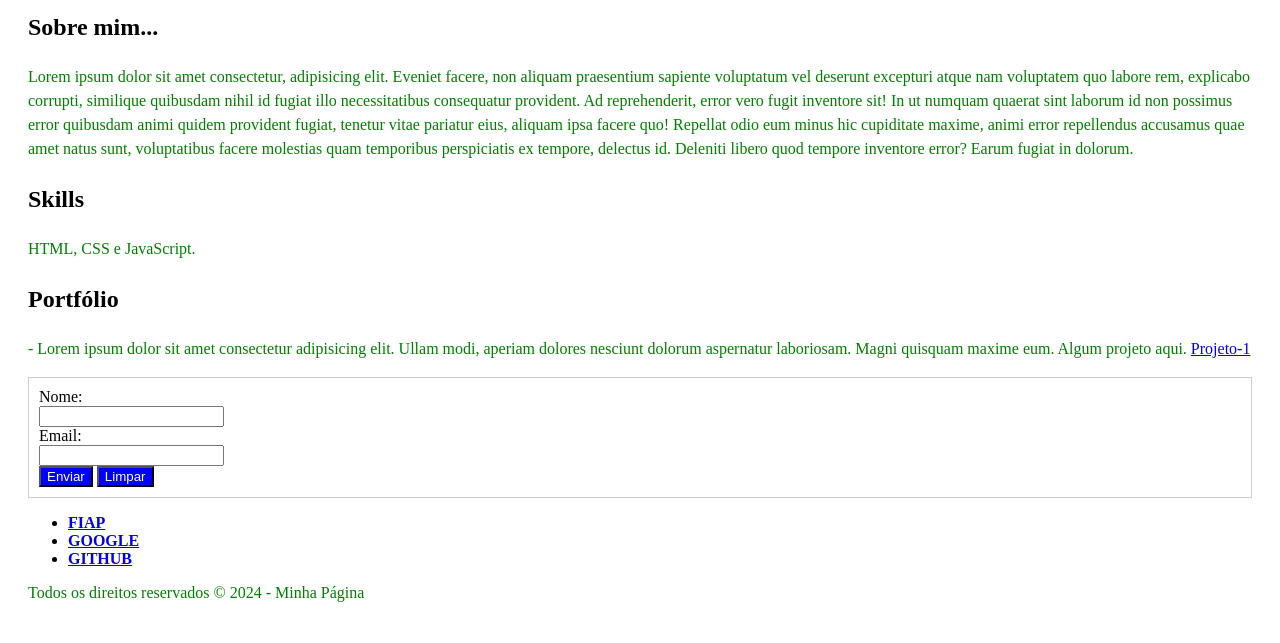
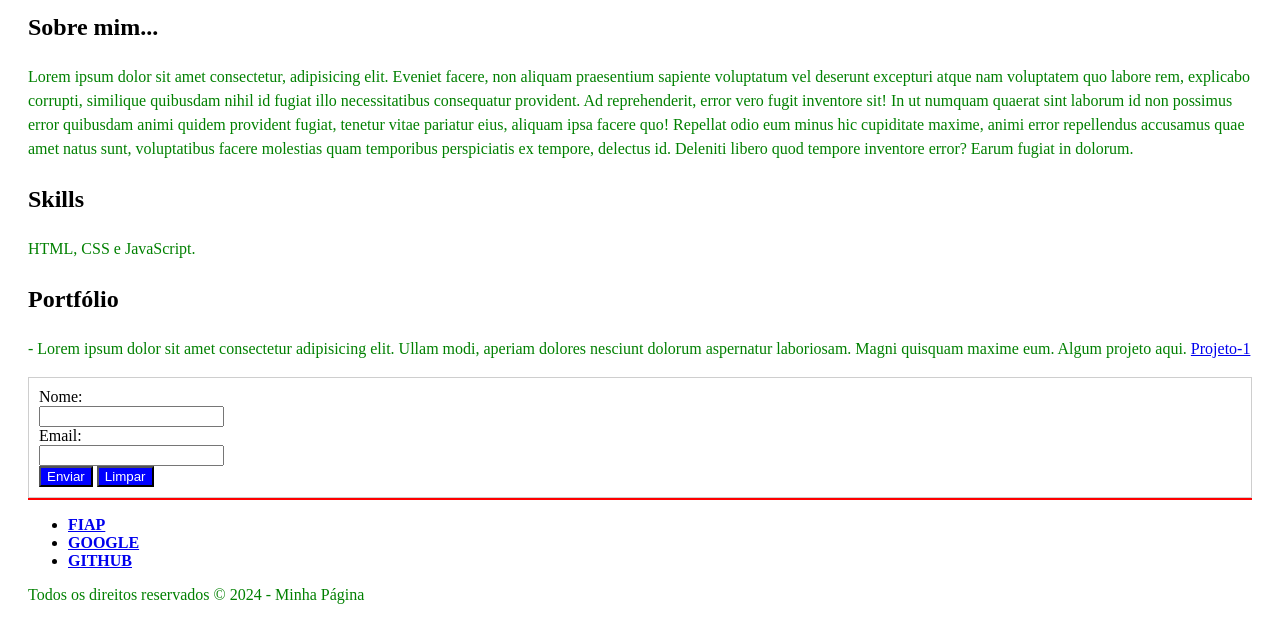
Before and after one commit to guimaggiorini/projeto-inicial-fiap, a plain HTML site: page index.html in a window 1280 px wide. Shown: the part 181-824 px from the top of the page. Drawn offline with Linux system fonts and the light colour scheme.

Commit message:
Borda superior de 2px vermelha adicionada ao footer

```diff
--- a/css/estilo.css
+++ b/css/estilo.css
@@ -109,3 +109,7 @@ form button {
     background-color: rgb(0, 0, 255);
     color: rgb(255, 255, 255);
 }
+
+footer {
+    border-top: 2px solid rgb(255, 0, 0);
+}
```
